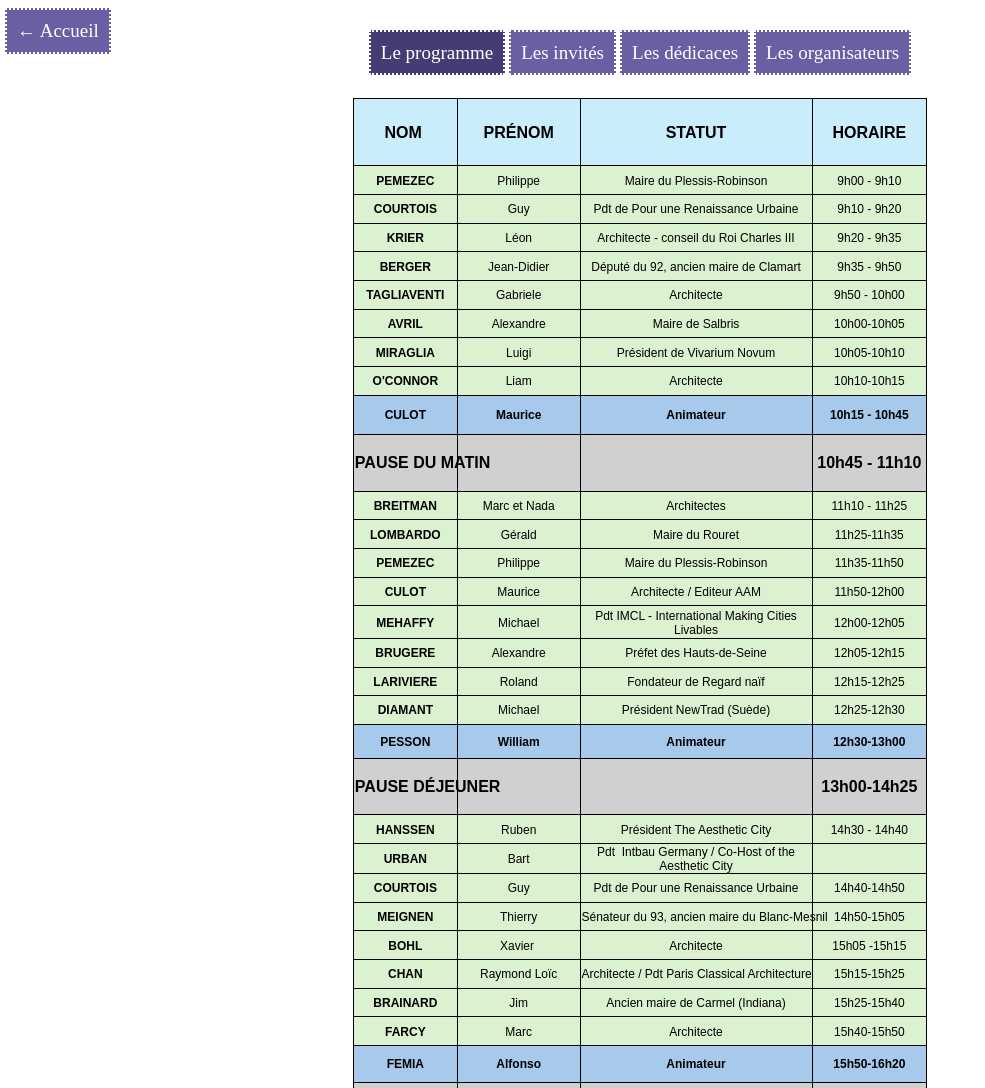
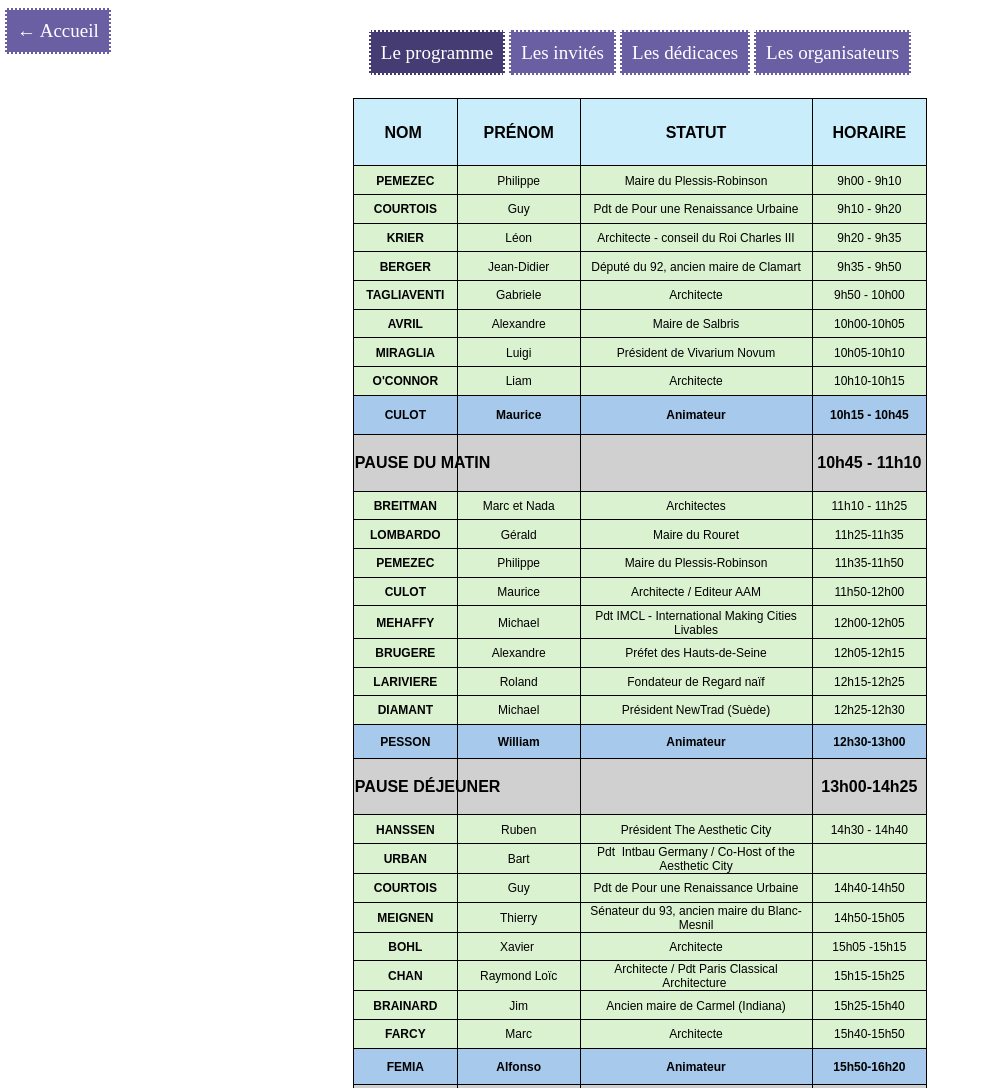
Before and after one commit to INTBAU-France/website, a plain HTML site: page programme/index.html in a window 1280 px wide. Shown: the top 1088 px of the page, without its empty margins (0-985 px from the left). Drawn offline with Linux system fonts and the light colour scheme; a web font is replaced by a local one.

Commit message:
Update style.css

```diff
--- a/style.css
+++ b/style.css
@@ -273,7 +273,8 @@ h2 {
 	mso-pattern:black none;
 	white-space:nowrap;}
 .xl665014
-	{padding-top:1px;
+	{
+	padding-top:1px;
 	padding-right:1px;
 	padding-left:1px;
 	mso-ignore:padding;
@@ -290,7 +291,8 @@ h2 {
 	border:.5pt solid windowtext;
 	background:#DAF2D0;
 	mso-pattern:black none;
-	white-space:nowrap;}
+	white-space: normal;
+	}
 .xl675014
 	{padding-top:1px;
 	padding-right:1px;
```
